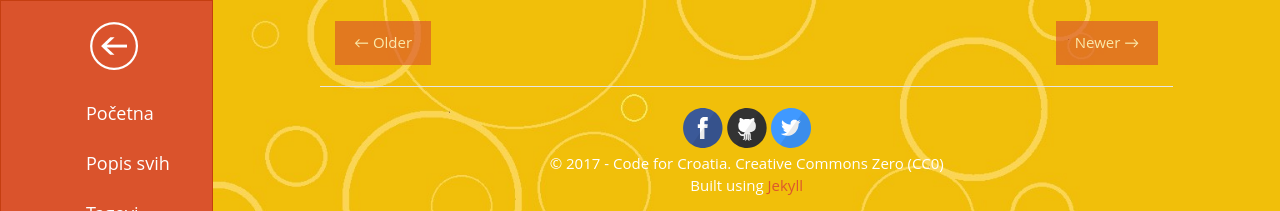
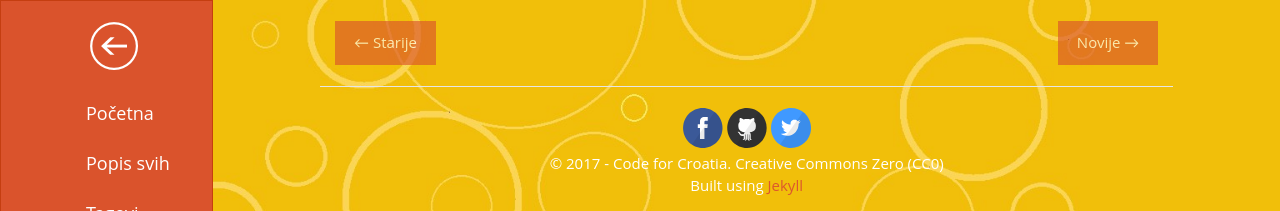
Before and after one commit to codeforcroatia/reklamacijenet-podnesi, a Jekyll site: the page built from list/index.html, in a window 1280 px wide. Shown: the top 211 px of the page. Built offline with Jekyll 4.4.1, drawn with Linux system fonts in a browser that asks for light colours.

Commit message:
Update index.html

```diff
--- a/list/index.html
+++ b/list/index.html
@@ -39,20 +39,20 @@ bloghome: true
             <div class="row">
               <div class="col-sm-6 col-xs-6 text-left">
                   {% if paginator.next_page %}
-                    <a class="btn btn-orange" href="{{paginator.next_page_path}}">← Older</a>
+                    <a class="btn btn-orange" href="{{paginator.next_page_path}}">← Starije</a>
                   {% else %}
-                    <span class="btn btn-orange disabled">← Older</span>
+                    <span class="btn btn-orange disabled">← Starije</span>
                   {% endif %}
               </div>
               <div class="col-sm-6 col-xs-6 text-right">
                   {% if paginator.previous_page %}
                     {% if paginator.page == 2 %}
-                    <a class="btn btn-orange" href="/blog/">Newer →</a>
+                    <a class="btn btn-orange" href="/list/">Novije →</a>
                     {% else %}
-                    <a class="btn btn-orange" href="{{paginator.previous_page_path}}">Newer →</a>
+                    <a class="btn btn-orange" href="{{paginator.previous_page_path}}">Novije →</a>
                     {% endif %}
                   {% else %}
-                    <span class="btn btn-orange disabled">Newer →</span>
+                    <span class="btn btn-orange disabled">Novije →</span>
                   {% endif %}
               </div>
             </div>
```
